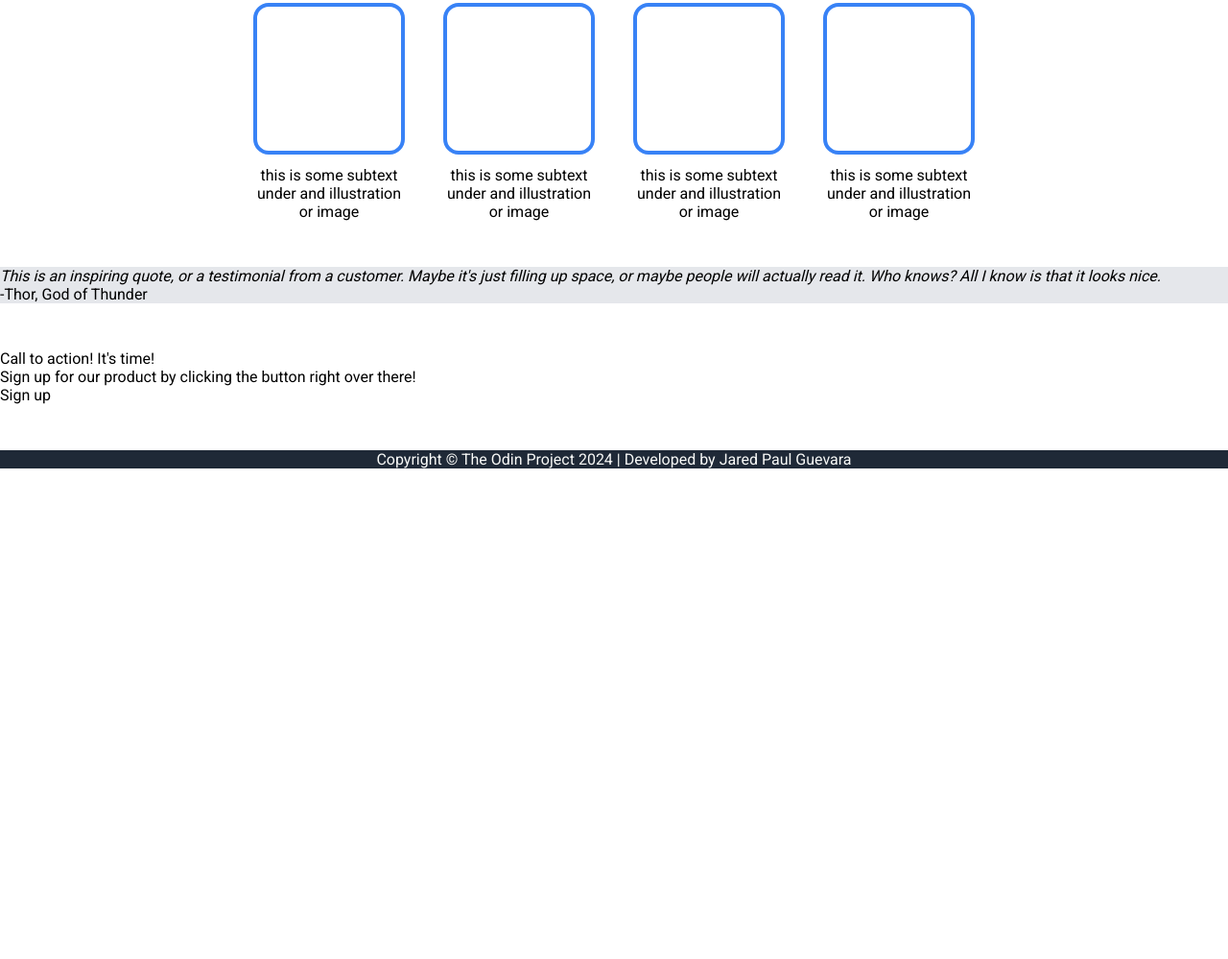
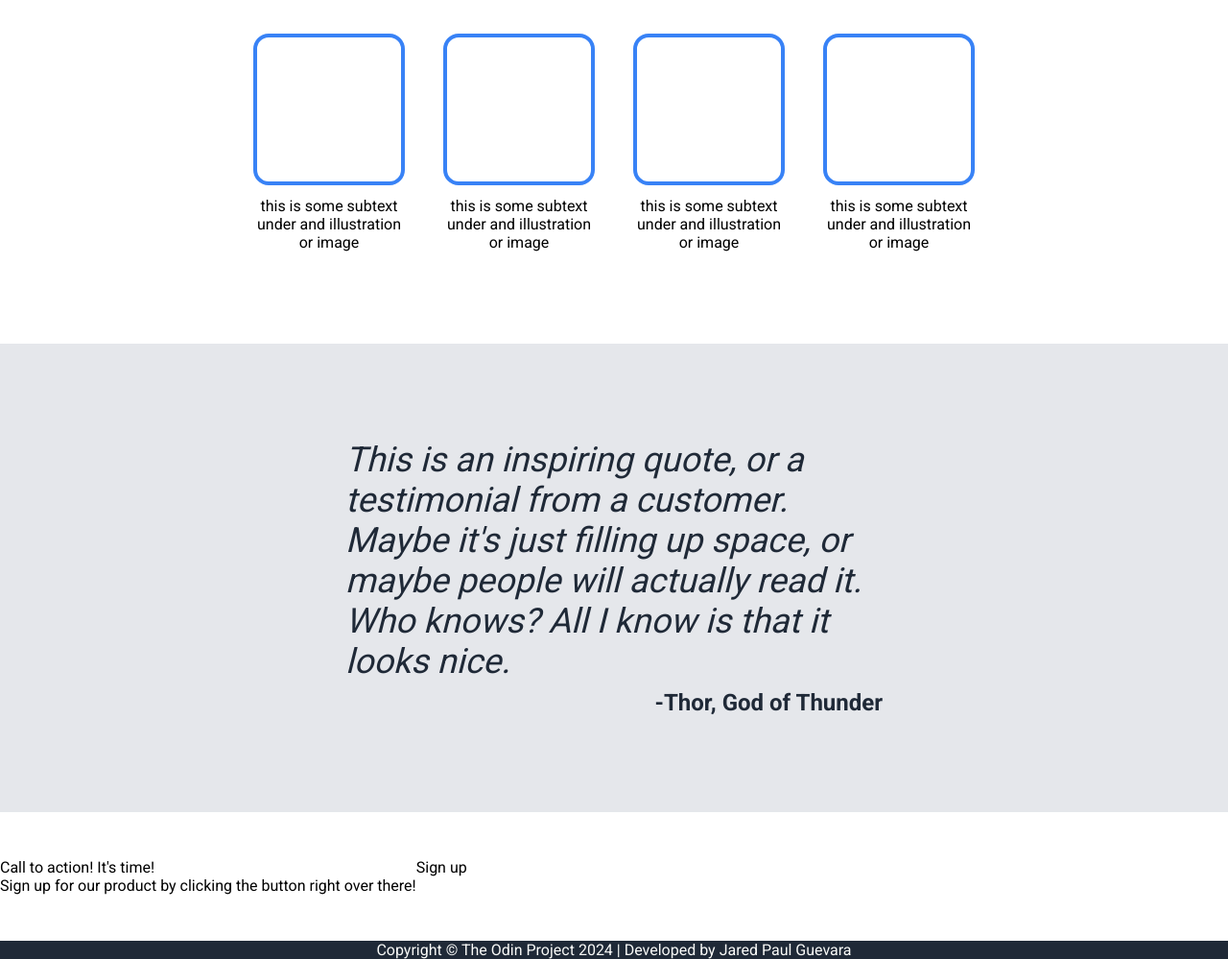
Before and after one commit to saltyjared/landing-page, a plain HTML site: page index.html in a window 1280 px wide. Shown: the part 646-1645 px from the top of the page at 96% size. Before the commit the page ends 1134 px from the top, so only its background shows below. Drawn offline with Linux system fonts and the light colour scheme.

Commit message:
Implement testimonial section for landing page

```diff
--- a/index.html
+++ b/index.html
@@ -63,9 +63,13 @@
     </div>
 
     <div class="sign-up">
-        <div class="footer-title">Call to action! It's time!</div>
-        <div class="footer-sub">Sign up for our product by clicking the button right over there!</div>
-        <button>Sign up</button>
+        <div class="sign-up-left">
+            <div class="footer-title">Call to action! It's time!</div>
+            <div class="footer-sub">Sign up for our product by clicking the button right over there!</div>
+        </div>
+        <div class="sign-up-left">
+            <button>Sign up</button>
+        </div>
     </div>
 
     <div class="footer">
--- a/styles.css
+++ b/styles.css
@@ -96,9 +96,10 @@ button {
     display: flex;
     flex-direction: column;
     align-items: center;
-    gap: 16px;
+    gap: 48px;
     padding-left: 200px;
     padding-right: 200px;
+    margin-bottom: 48px;
 }
 
 .info-title {
@@ -134,6 +135,33 @@ button {
     background-color: #E5E7EB;
     display: flex;
     flex-direction: column;
+    padding-left: 360px;
+    padding-right: 360px;
+    padding-top: 100px;
+    padding-bottom: 100px;
+}
+
+.quote {
+    font-size: 36px;
+    font-weight: 100;
+    color: #1F2937;
+    margin-bottom: 8px;
+}
+
+.author {
+    font-size: 24px;
+    font-weight: 700;
+    color: #1F2937;
+    text-align: end;
+}
+
+.sign-up {
+    display: flex;
+}
+
+.sign-up-left {
+    display: flex;
+    flex-direction: column;
 }
 
 .footer {
```
